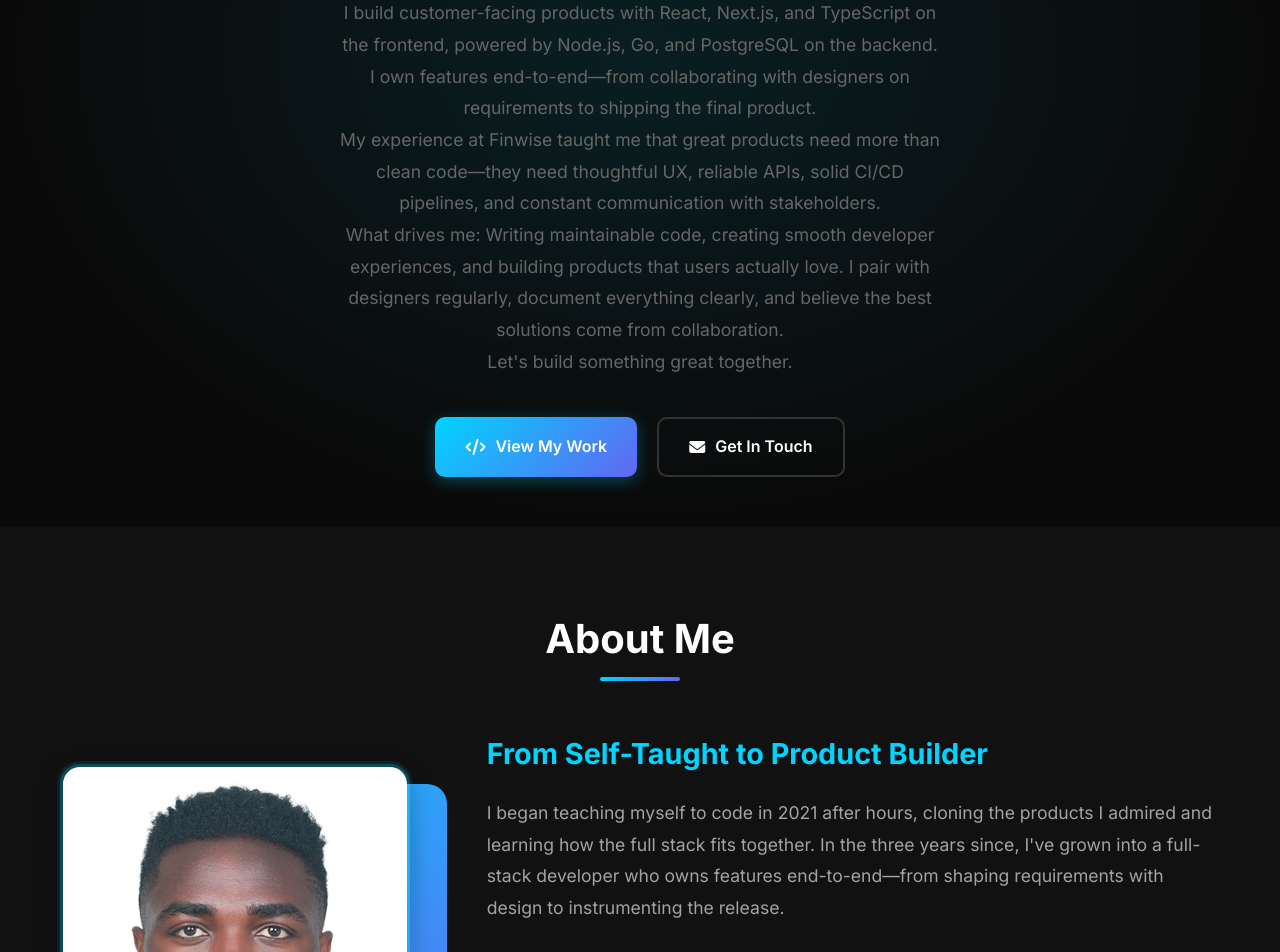
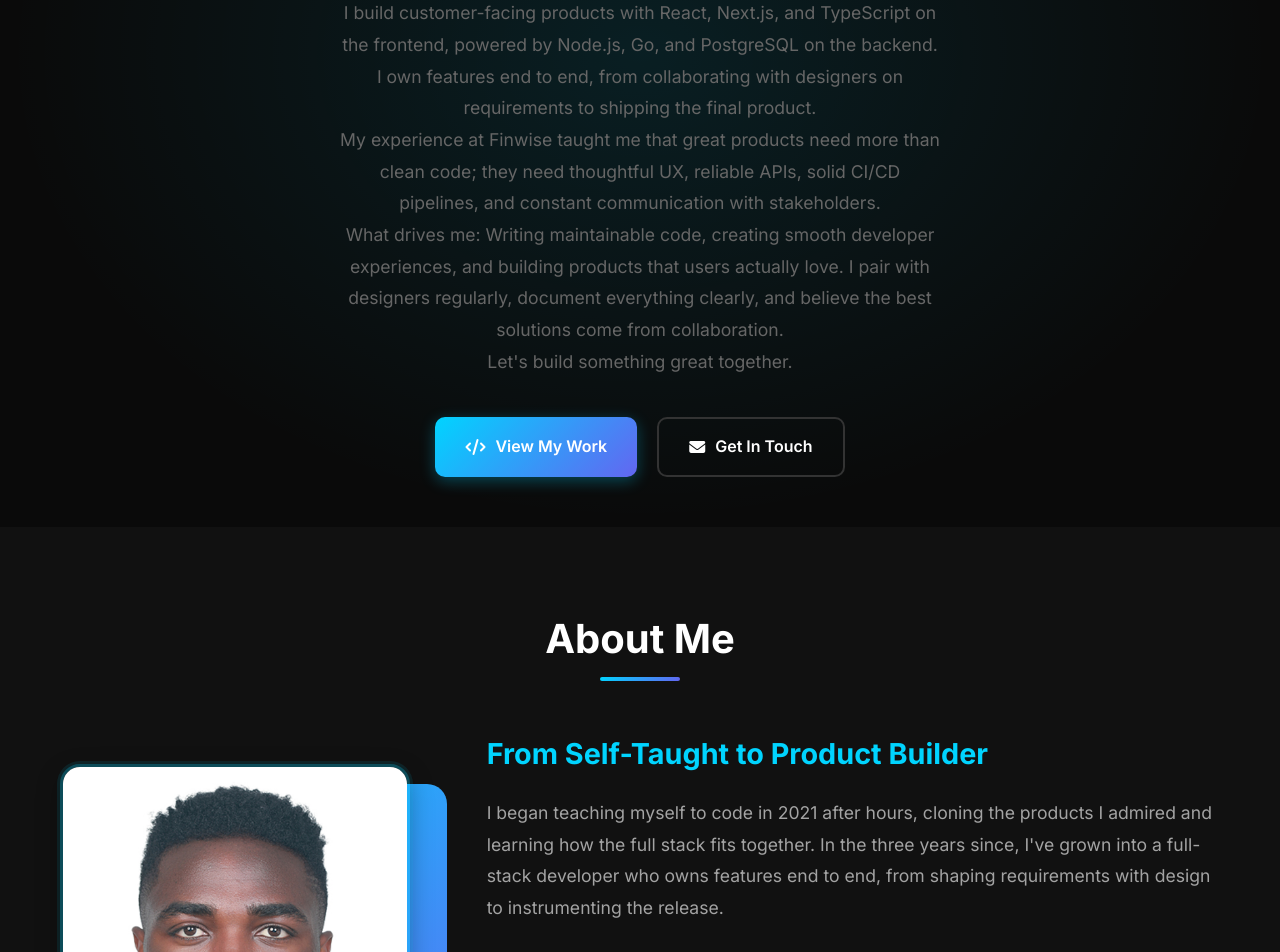
Before and after one commit to Kennethfeh/my-porfolio, a plain HTML site: page index.html in a window 1280 px wide. Shown: the part 420-1372 px from the top of the page. Drawn offline with Linux system fonts and the light colour scheme.

Commit message:
Simplify intro punctuation

```diff
--- a/index.html
+++ b/index.html
@@ -1043,11 +1043,11 @@
                         </p>
                         <p>
                             I build customer-facing products with React, Next.js, and TypeScript on the frontend, powered by
-                            Node.js, Go, and PostgreSQL on the backend. I own features end-to-end—from collaborating with
+                            Node.js, Go, and PostgreSQL on the backend. I own features end to end, from collaborating with
                             designers on requirements to shipping the final product.
                         </p>
                         <p>
-                            My experience at Finwise taught me that great products need more than clean code—they need thoughtful
+                            My experience at Finwise taught me that great products need more than clean code; they need thoughtful
                             UX, reliable APIs, solid CI/CD pipelines, and constant communication with stakeholders.
                         </p>
                         <p>
@@ -1084,7 +1084,7 @@
                     <p>
                         I began teaching myself to code in 2021 after hours, cloning the products I admired and learning how the
                         full stack fits together. In the three years since, I've grown into a full-stack developer who owns
-                        features end-to-end—from shaping requirements with design to instrumenting the release.
+                        features end to end, from shaping requirements with design to instrumenting the release.
                     </p>
                     <p>
                         Based in Seoul, I now build at Maple Labs where I ship customer-facing experiences with React,
@@ -1484,7 +1484,7 @@
             <div class="testimonials-grid fade-in">
                 <div class="testimonial-card">
                     <p class="testimonial-quote">
-                        Kenneth keeps our product squads moving—he can demo a new React experience in the morning and have the
+                        Kenneth keeps our product squads moving, and he can demo a new React experience in the morning and have the
                         supporting API and tests ready by afternoon. Thoughtful code reviews and clean handoffs make him a go-to
                         collaborator for design and QA alike.
                     </p>
```
